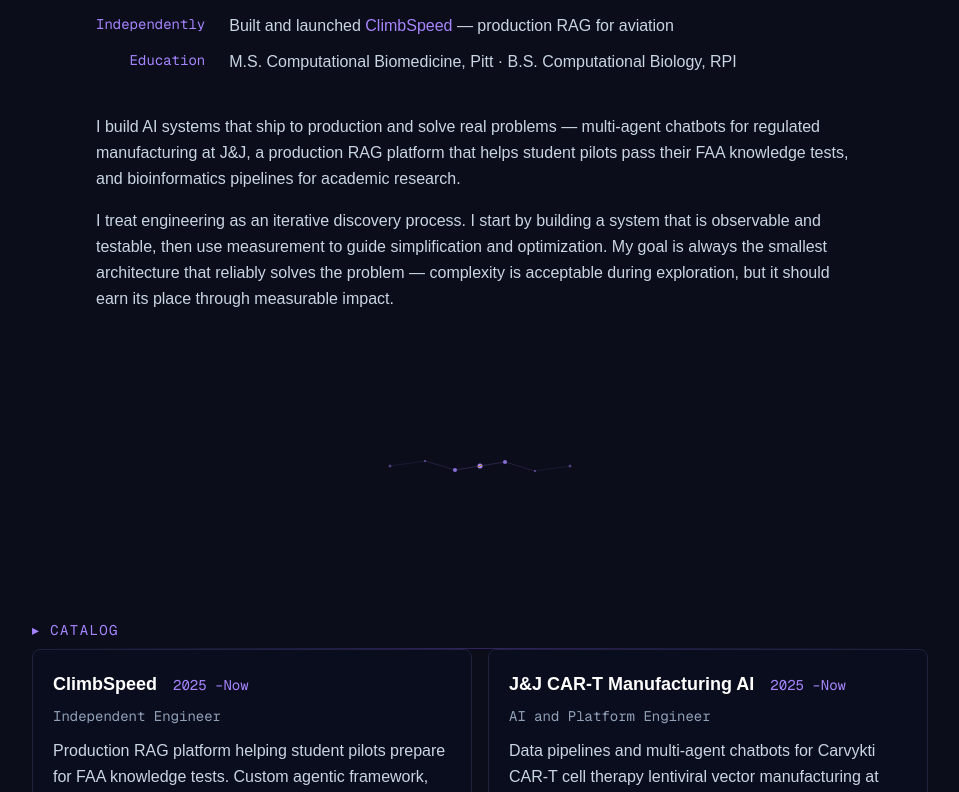
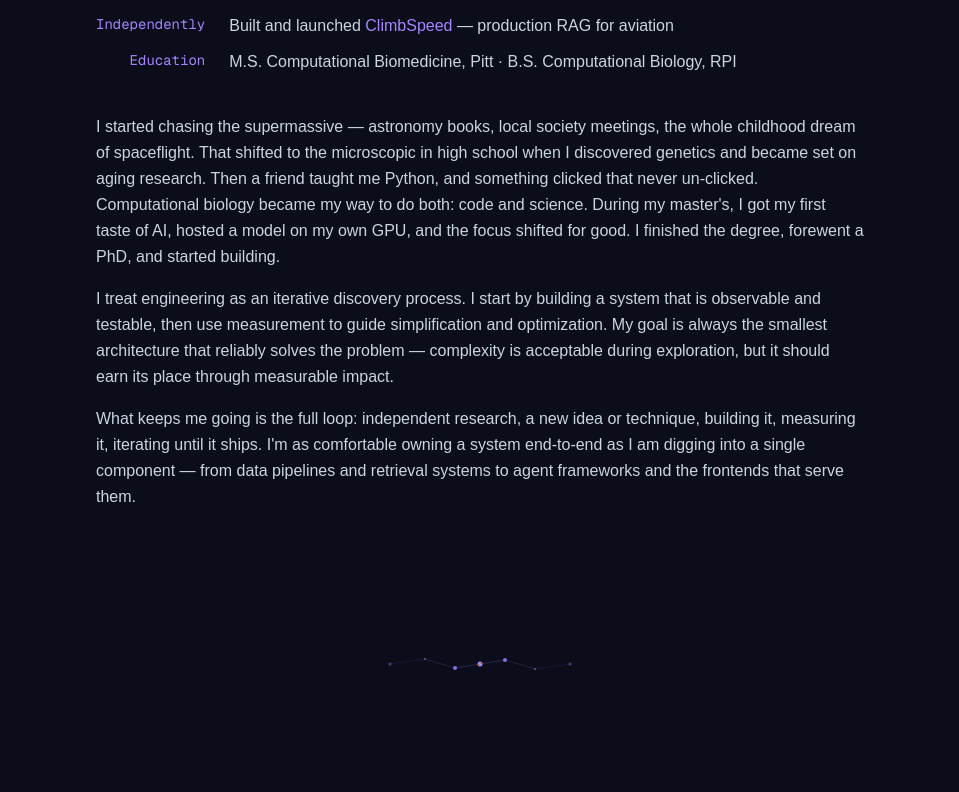
Before and after one commit to David-Antolick/antolick_website, a Next.js app: page / in a window 1280 px wide. Shown: the part 1128-1920 px from the top of the page, without its empty margins (160-1119 px from the left). Built offline with nearby package versions, Linux system fonts and the light colour scheme.

Commit message:
Fixed typo, bulked about section

```diff
--- a/components/About.tsx
+++ b/components/About.tsx
@@ -28,32 +28,45 @@
             >
               ClimbSpeed
             </a>
-            {" "}— production RAG for aviation
+            {" "}&mdash; production RAG for aviation
           </span>
 
           <span className="font-mono text-sm text-violet-400 text-right">
             Education
           </span>
           <span className="text-base text-slate-300">
-            M.S. Computational Biomedicine, Pitt · B.S. Computational Biology,
-            RPI
+            M.S. Computational Biomedicine, Pitt &middot; B.S. Computational
+            Biology, RPI
           </span>
         </div>
 
         <div className="space-y-4 text-base leading-relaxed text-slate-300">
           <p>
-            I build AI systems that ship to production and solve real problems —
-            multi-agent chatbots for regulated manufacturing at J&amp;J, a
-            production RAG platform that helps student pilots pass their FAA
-            knowledge tests, and bioinformatics pipelines for academic research.
+            I started chasing the supermassive &mdash; astronomy books, local
+            society meetings, the whole childhood dream of spaceflight. That
+            shifted to the microscopic in high school when I discovered
+            genetics and became set on aging research. Then a friend taught me
+            Python, and something clicked that never un-clicked. Computational
+            biology became my way to do both: code and science. During my
+            master&apos;s, I got my first taste of AI, hosted a model on my own
+            GPU, and the focus shifted for good. I finished the degree,
+            forewent a PhD, and started building.
           </p>
           <p>
             I treat engineering as an iterative discovery process. I start by
             building a system that is observable and testable, then use
             measurement to guide simplification and optimization. My goal is
-            always the smallest architecture that reliably solves the problem —
-            complexity is acceptable during exploration, but it should earn its
-            place through measurable impact.
+            always the smallest architecture that reliably solves the
+            problem &mdash; complexity is acceptable during exploration, but it
+            should earn its place through measurable impact.
+          </p>
+          <p>
+            What keeps me going is the full loop: independent research, a new
+            idea or technique, building it, measuring it, iterating until it
+            ships. I&apos;m as comfortable owning a system end-to-end as I am
+            digging into a single component &mdash; from data pipelines and
+            retrieval systems to agent frameworks and the frontends that serve
+            them.
           </p>
         </div>
       </div>
--- a/components/ProjectCard.tsx
+++ b/components/ProjectCard.tsx
@@ -6,7 +6,7 @@
 
 function formatDates(dates: string): string {
   return dates
-    .replace("– Present", "–Now")
+    .replace("– Present", " – Now")
     .replace("Aug ", "")
     .replace("Sep ", "");
 }
@@ -54,7 +54,7 @@
             target="_blank"
             rel="noopener noreferrer"
             onClick={(e) => e.stopPropagation()}
-            className="font-mono text-sm text-violet-400 hover:text-violet-300 transition-colors mt-3 inline-flex items-center gap-1"
+            className="font-mono text-sm text-violet-400 hover:text-violet-300 hover:border-violet-400/60 transition-colors mt-3 inline-flex items-center gap-1 border border-violet-500/30 rounded px-2 py-0.5"
           >
             {project.linkLabel || "View Project"} <span>↗</span>
           </a>
```
